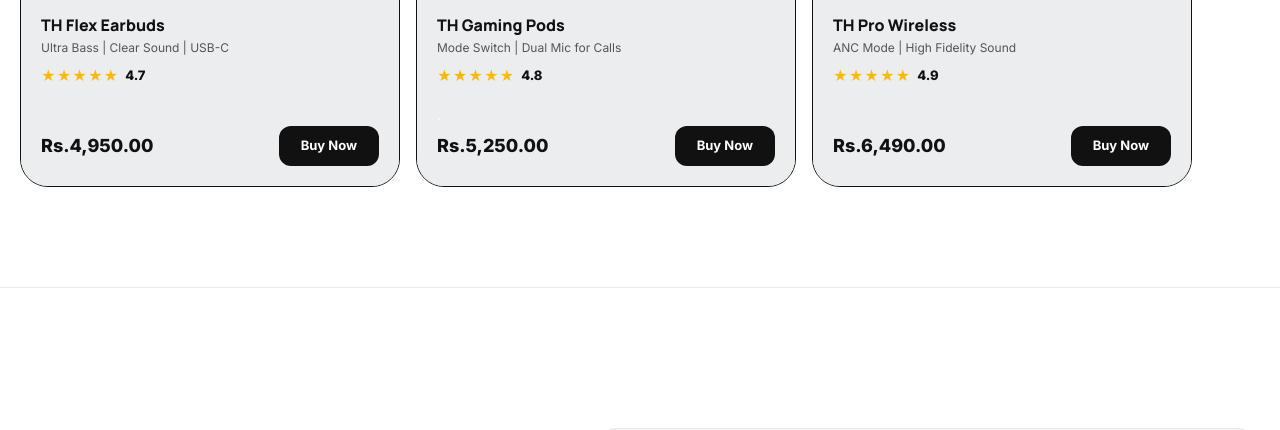
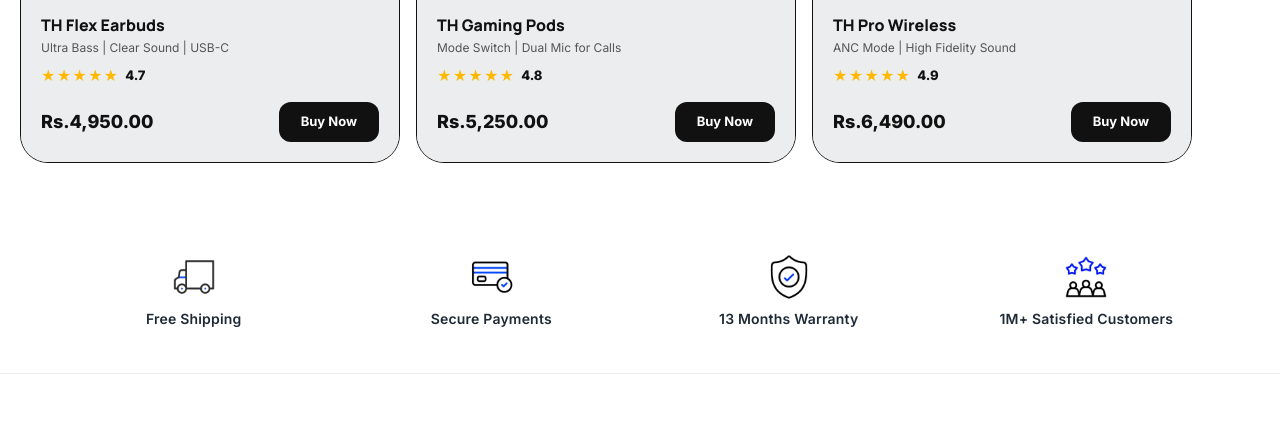
Before and after one commit to fakharhayat786/zeronic-store, a plain HTML site: page index.html in a window 1280 px wide. Shown: the part 1443-1873 px from the top of the page. Drawn offline with Linux system fonts and the light colour scheme.

Commit message:
Update index.html

```diff
--- a/index.html
+++ b/index.html
@@ -485,7 +485,7 @@
     .products-section {
       background: #ffffff;
       color: var(--dark-gray-1);
-      padding: 60px 0 80px;
+      padding: 60px 0 40px;
     }
 
     .section-heading-wrap {
@@ -646,7 +646,62 @@
         font-size: 30px;
       }
       .products-section {
-        padding: 40px 0 50px;
+        padding: 40px 0 20px;
+      }
+    }
+
+    /* =========================================================
+       TRUST BADGES / ICON STRIP SECTION
+    ========================================================= */
+    .th-icon-strip {
+      background: transparent;
+      padding: 20px 0 40px;
+      --title: #1f2a37;
+    }
+    .th-icon-wrap {
+      max-width: 1200px;
+      margin: 0 auto;
+      padding: 0 10px;
+    }
+    .th-icon-row {
+      display: grid;
+      grid-template-columns: repeat(4, minmax(0, 1fr));
+      align-items: center;
+      gap: 10px;
+    }
+    .th-icon-unit {
+      text-align: center;
+      padding: 6px 4px;
+      transition: transform .2s ease, opacity .2s ease;
+    }
+    .th-icon-unit:hover {
+      transform: translateY(-2px);
+      opacity: .95;
+    }
+    .th-icon {
+      width: 48px;
+      height: 48px;
+      object-fit: contain;
+      display: block;
+      margin: 0 auto 6px;
+      image-rendering: auto;
+    }
+    @media(min-width: 990px) {
+      .th-icon {
+        width: 56px;
+        height: 56px;
+      }
+    }
+    .th-title {
+      color: var(--title);
+      font-weight: 600;
+      font-size: 12px;
+      line-height: 1.2;
+      letter-spacing: .2px;
+    }
+    @media(min-width: 750px) {
+      .th-title {
+        font-size: 14px;
       }
     }
 
@@ -1518,7 +1573,6 @@
     >
       <div class="container">
 
-        <!-- Replaced heading and removed 'View Collection' button as requested -->
         <div class="section-heading-wrap">
           <h2 class="bestseller-heading">
             Best <span>Sellers</span>
@@ -1574,7 +1628,6 @@
                 <div class="th-stars">★★★★★</div>
                 <span class="th-rating-val">4.8</span>
               </div>
-              .
               <div class="th-card-bottom">
                 <span class="th-price">Rs.5,250.00</span>
                 <button
@@ -1620,6 +1673,34 @@
 
         </div>
 
+      </div>
+    </section>
+
+    <!-- TRUST BADGES SECTION (RIGHT BELOW BEST SELLERS) -->
+    <section class="th-icon-strip">
+      <div class="th-icon-wrap">
+        <div class="th-icon-row">
+          <!-- Free Shipping -->
+          <div class="th-icon-unit">
+            <img class="th-icon" src="assets/free-shipping.webp" alt="Free Shipping" loading="lazy">
+            <div class="th-title">Free Shipping</div>
+          </div>
+          <!-- Secure Payments -->
+          <div class="th-icon-unit">
+            <img class="th-icon" src="assets/secure-payments.webp" alt="Secure Payments" loading="lazy">
+            <div class="th-title">Secure Payments</div>
+          </div>
+          <!-- 13 Months Warranty -->
+          <div class="th-icon-unit">
+            <img class="th-icon" src="assets/warranty.webp" alt="13 Months Warranty" loading="lazy">
+            <div class="th-title">13 Months Warranty</div>
+          </div>
+          <!-- 1M+ Satisfied Customers -->
+          <div class="th-icon-unit">
+            <img class="th-icon" src="assets/satisfied-customers.webp" alt="1M+ Satisfied Customers" loading="lazy">
+            <div class="th-title">1M+ Satisfied Customers</div>
+          </div>
+        </div>
       </div>
     </section>
 
```
